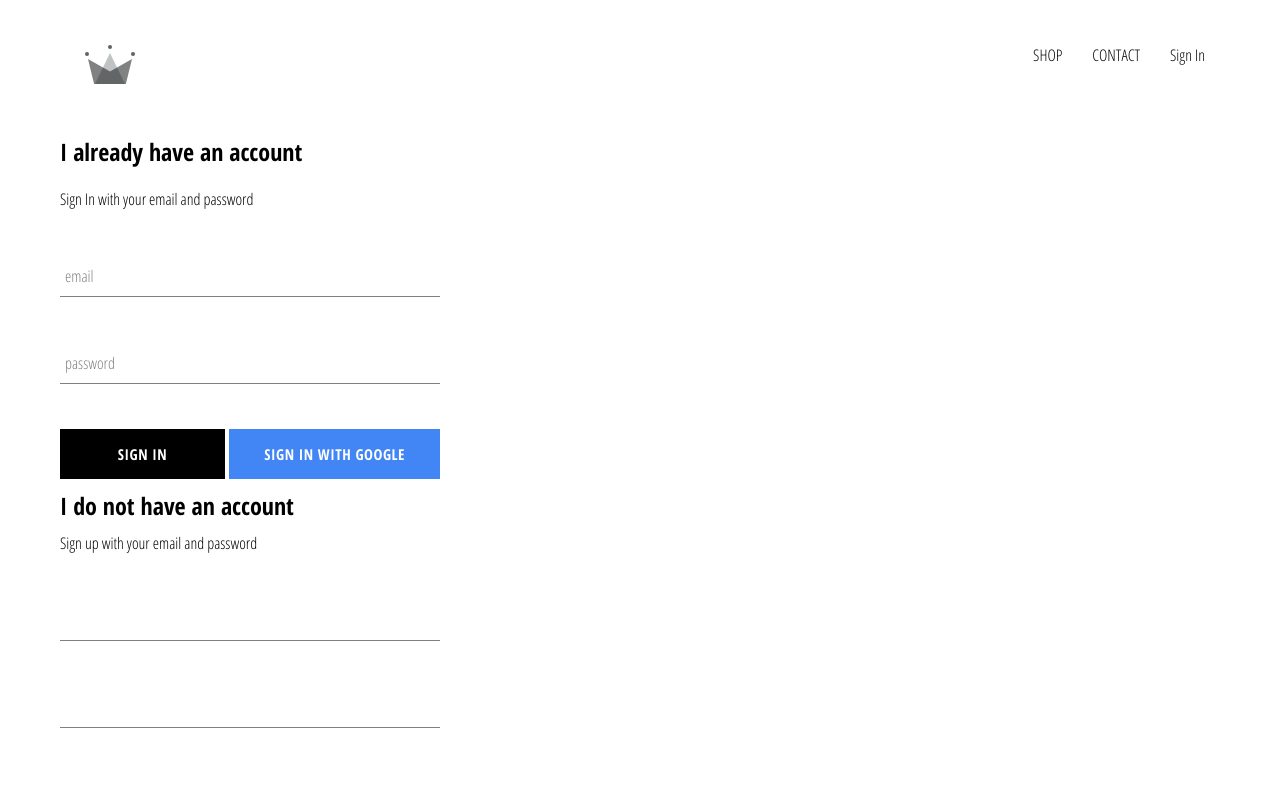
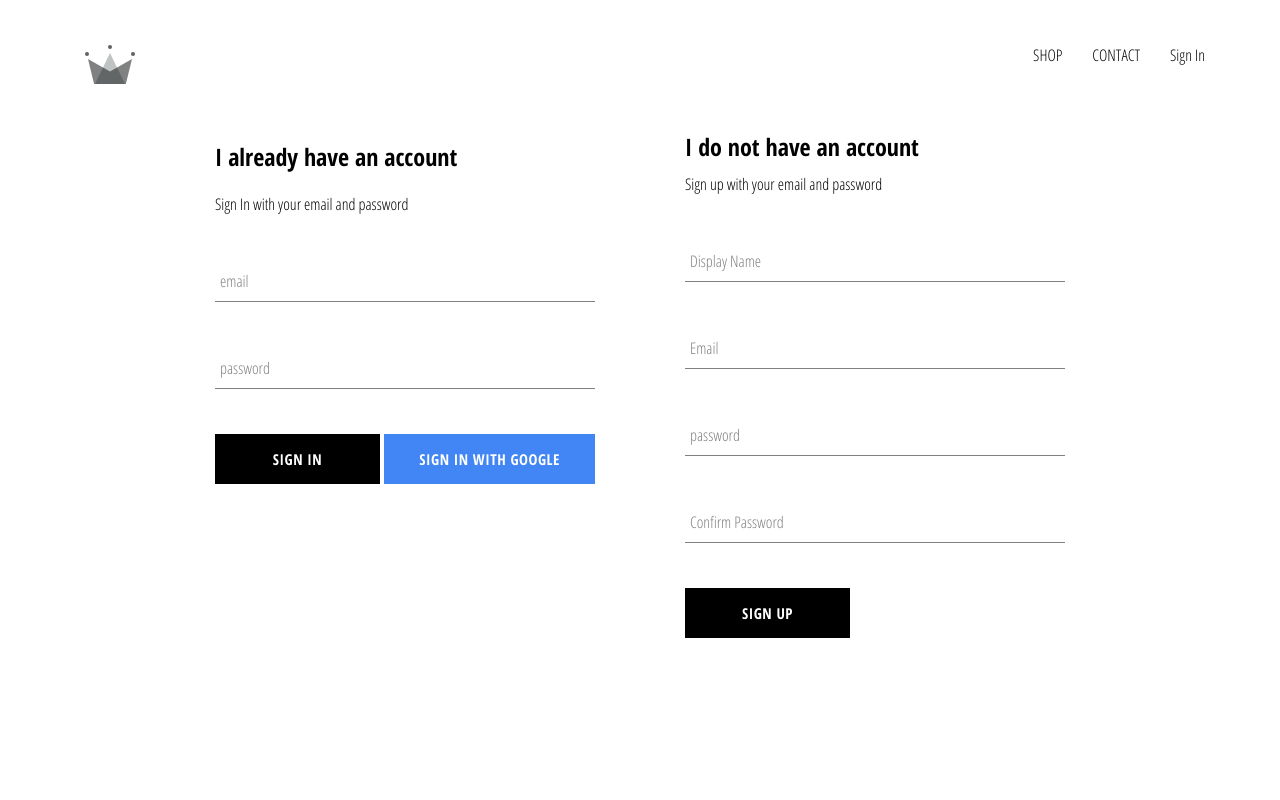
Before and after one commit to L-Goncalves/crwn-clothing, a React (Create React App) app: page /signin in a window 1280 px wide. Shown: the top 800 px of the page. Built offline with nearby package versions, Linux system fonts and the light colour scheme; no server answers.

Commit message:
Fixing undefined displayname

```diff
--- a/src/components/signOut/sign-out.component.jsx
+++ b/src/components/signOut/sign-out.component.jsx
@@ -43,8 +43,8 @@ class SignOut extends React.Component{
         }
     }
 
-    handleChange(e){
-        const {name, value} = e.target
+    handleChange(event){
+        const {name, value} = event.target
 
         this.setState({[name]: value})
     }
@@ -53,33 +53,37 @@ class SignOut extends React.Component{
         const {displayName, email, password, confirmPassword} = this.state
         return(
             <div className='sign-up'>
-                <h2 class='title'>I do not have an account</h2>
+                <h2 className='title'>I do not have an account</h2>
                 <span>Sign up with your email and password</span>
 
                 <form className='sign-up-form' onSubmit={this.handleSubmit}>
                     <FormInput
+                        label='Display Name'
                         type="text"
                         name='displayName'
                         value={displayName}
-                        onChange={this.handleChange}
+                        onChange={this.handleChange.bind(this)}
                     />
                       <FormInput
+                        label='Email'
                         type="email"
                         name='email'
                         value={email}
-                        onChange={this.handleChange}
+                        onChange={this.handleChange.bind(this)}
                     />
                       <FormInput
+                        label='password'
                         type="password"
                         name='password'
                         value={password}
-                        onChange={this.handleChange}
+                        onChange={this.handleChange.bind(this)}
                     />
                       <FormInput
+                        label='Confirm Password'
                         type="password"
                         name='confirmPassword'
                         value={confirmPassword}
-                        onChange={this.handleChange}
+                        onChange={this.handleChange.bind(this)}
                     />
                     <CustomButton type='submit'>Sign Up</CustomButton>
                 </form>
--- a/src/firebase/firebase.utils.js
+++ b/src/firebase/firebase.utils.js
@@ -13,7 +13,7 @@ const config =  {
     measurementId: "G-6JS8NNYXEH"
   }
 
-export const createUserProfileDocument = async(userAuth, ...additionalData) => {
+export const createUserProfileDocument = async(userAuth, additionalData) => {
   if(!userAuth) return;
 
   const userRef = firestore.doc(`users/${userAuth.uid}`)
--- a/src/pages/signIn-signUp/sign-in-sign-up.component.jsx
+++ b/src/pages/signIn-signUp/sign-in-sign-up.component.jsx
@@ -1,9 +1,10 @@
 import React from 'react';
 import SignIn from '../../components/signIn/signIn.component'
 import SignOut from '../../components/signOut/sign-out.component'
+import './sign-in-sign-up.styles.scss'
 const signInSignUp = () =>{
     return(
-        <div>
+        <div className='sign-in-and-sign-up'>
             <SignIn/>
             <SignOut/>
         </div>
--- a/src/pages/signIn-signUp/sign-in-sign-up.styles.scss
+++ b/src/pages/signIn-signUp/sign-in-sign-up.styles.scss
@@ -0,0 +1,6 @@
+.sign-in-and-sign-up {
+    width: 850px;
+    display: flex;
+    justify-content: space-between;
+    margin: 30px auto;
+  }
```
